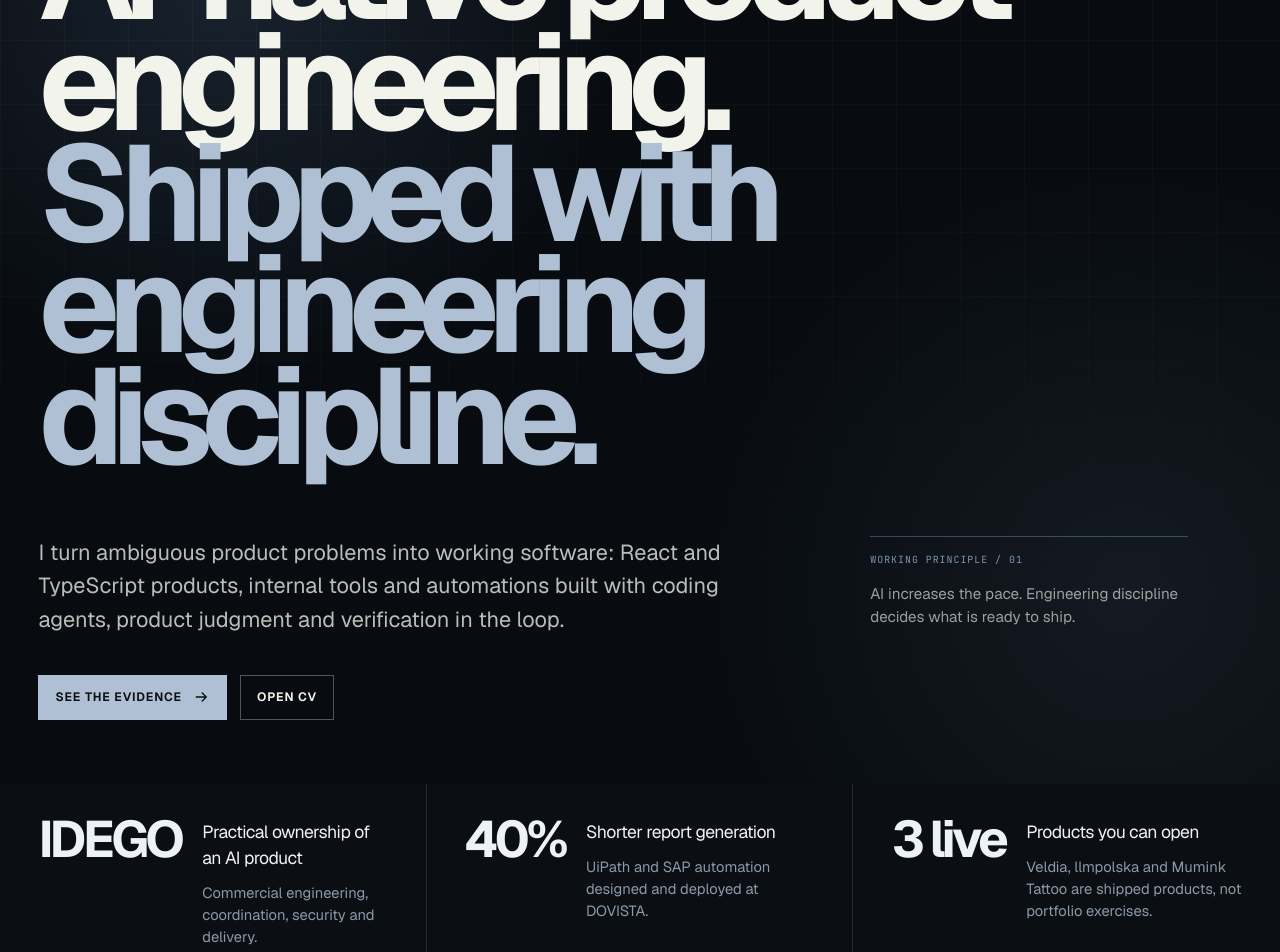
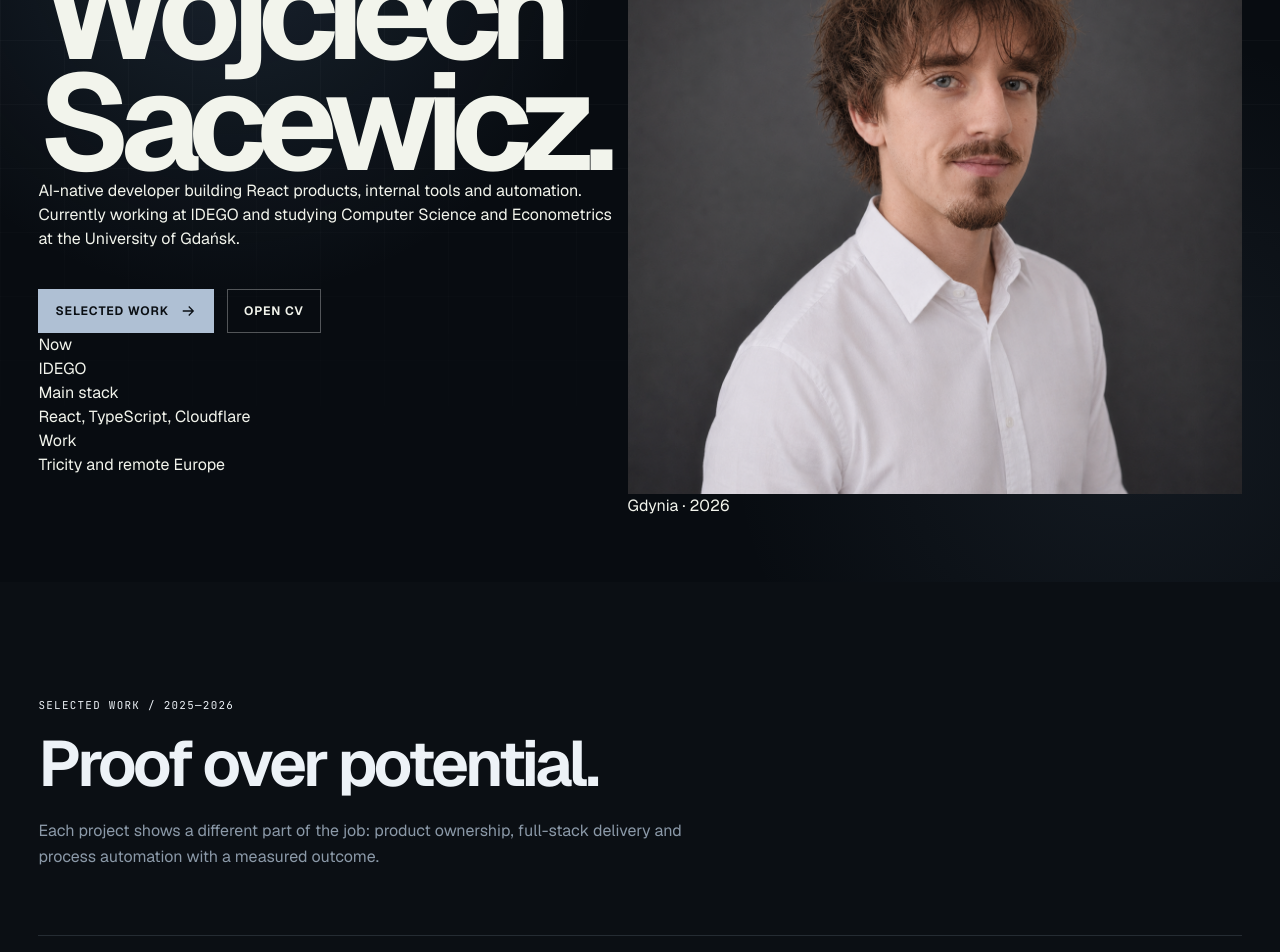
Before and after one commit to wojciechsacewicz/portfolio, a React (Vite) app: page / in a window 1280 px wide. Shown: the part 280-1232 px from the top of the page. Built offline with nearby package versions, Linux system fonts and the light colour scheme.

Commit message:
replace oversized slogan hero

```diff
--- a/src/features/hero/HeroModule.tsx
+++ b/src/features/hero/HeroModule.tsx
@@ -1,60 +1,49 @@
 import { ActionLink } from '../../components/InterfaceElements';
-import { portfolioContent, proofPoints } from '../../content/portfolioContent';
 import './hero-module.css';
-
-function ProofStrip() {
-  return (
-    <section className="proof-strip" aria-label="Verified proof points">
-      {proofPoints.map((point) => (
-        <article key={point.value} className="proof-card" data-reveal>
-          <strong>{point.value}</strong>
-          <div>
-            <h2>{point.label}</h2>
-            <p>{point.note}</p>
-          </div>
-        </article>
-      ))}
-    </section>
-  );
-}
 
 export function HeroModule() {
   return (
-    <>
     <section className="hero" id="top">
       <div className="hero-grid-lines" aria-hidden="true" />
 
       <div className="hero-copy" data-hero-copy>
-          <p className="eyebrow">
-            {portfolioContent.person.name} · AI-native developer · {portfolioContent.person.locationShort}
+        <p className="eyebrow">Wojciech Sacewicz · Tricity, Poland</p>
+        <h1>Wojciech Sacewicz.</h1>
+        <p className="hero-role">
+          AI-native developer building React products, internal tools and automation.
         </p>
-          <h1>
-            AI-native product engineering.
-            <span>Shipped with engineering discipline.</span>
-          </h1>
-          <div className="hero-support">
-            <p className="hero-lead">
-              I turn ambiguous product problems into working software: React and TypeScript
-              products, internal tools and automations built with coding agents, product
-              judgment and verification in the loop.
+        <p className="hero-summary">
+          Currently working at IDEGO and studying Computer Science and Econometrics at the
+          University of Gdańsk.
         </p>
-            <div className="hero-principle">
-              <span>Working principle / 01</span>
-              <p>
-                AI increases the pace. Engineering discipline decides what is ready to ship.
-              </p>
-            </div>
-          </div>
+
         <div className="hero-actions">
-            <ActionLink variant="primary" href="#work">See the evidence</ActionLink>
+          <ActionLink variant="primary" href="#work">Selected work</ActionLink>
           <ActionLink variant="secondary" href="/cv-portfolio-en.pdf" showArrow={false}>
             Open CV
           </ActionLink>
         </div>
+
+        <dl className="hero-facts" aria-label="Current professional details">
+          <div>
+            <dt>Now</dt>
+            <dd>IDEGO</dd>
           </div>
+          <div>
+            <dt>Main stack</dt>
+            <dd>React, TypeScript, Cloudflare</dd>
+          </div>
+          <div>
+            <dt>Work</dt>
+            <dd>Tricity and remote Europe</dd>
+          </div>
+        </dl>
+      </div>
+
+      <figure className="hero-portrait" data-reveal>
+        <img src="/assets/wojtek-profile.png" alt="Wojciech Sacewicz" />
+        <figcaption>Gdynia · 2026</figcaption>
+      </figure>
     </section>
-
-      <ProofStrip />
-    </>
   );
 }
```
Lines whose indentation alone changed are shown as unchanged.
